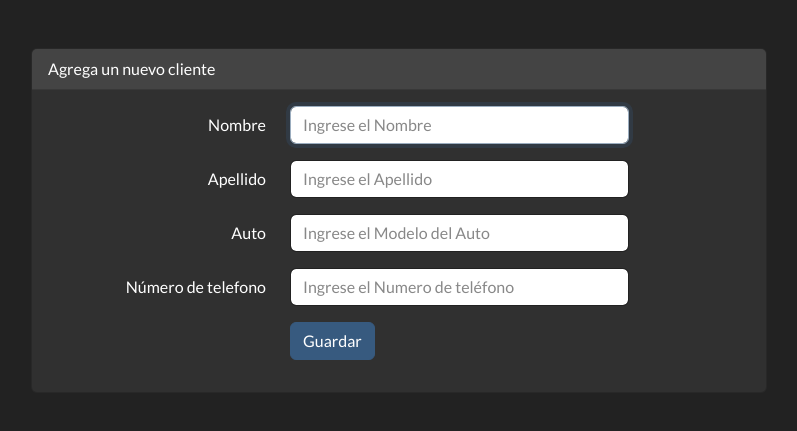
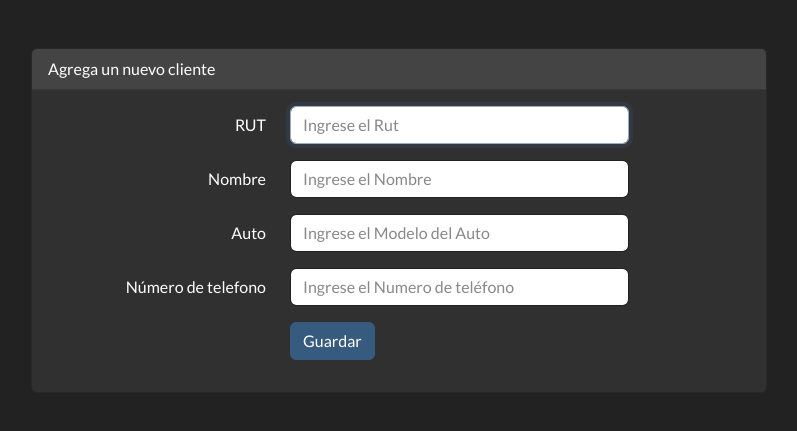
Before and after one commit to s4mu31m/Clinicar, a PHP site: page /add.php in a window 1280 px wide. Shown: the part 72-503 px from the top of the page, without its empty margins (241-1038 px from the left). Run offline with PHP 8.4, Linux system fonts and the light colour scheme; some libraries are stand-ins or nearby versions.

```diff
--- a/add.php
+++ b/add.php
@@ -4,7 +4,7 @@
     $error = null;
 
     if($_SERVER["REQUEST_METHOD"] == "POST"){
-      if (empty($_POST["nombre"]) || empty($_POST["apellido"]) || empty($_POST["auto"]) || empty($_POST["telefono"])){
+      if (empty($_POST["Rut"]) || empty($_POST["nombre"]) || empty($_POST["auto"]) || empty($_POST["telefono"])){
         $error = "Por favor rellena todos los datos";
 
       }else if(strlen($_POST["telefono"])< 9){
@@ -12,14 +12,15 @@
 
       }else{
 
-        $nombre      = $_POST["nombre"];
-        $apellido    = $_POST["apellido"];
-        $auto        = $_POST["auto"];
-        $phoneNumber = $_POST["telefono"];
 
-        $statement = $conn->prepare("INSERT INTO info_cliente (nombre,apellido, 'auto',telefono) VALUES (:nombre,:apellido,:'auto', :telefono)");
-        $statement->bindParam(":nombre",   $_POST["nombre"]);
-        $statement->bindParam(":apellido", $_POST["apellido"]);
+        $rut      = $_POST["Rut"];
+        $nombre   = $_POST["nombre"];
+        $auto     = $_POST["auto"];
+        $telefono = $_POST["telefono"];
+
+        $statement = $conn->prepare("INSERT INTO info_cliente (Rut, nombre,apellido, 'auto',telefono) VALUES (:Rut, :nombre,:apellido,:'auto', :telefono)");
+        $statement->bindParam(":nombre",   $_POST["Rut"]);
+        $statement->bindParam(":apellido", $_POST["nombre"]);
         $statement->bindParam(":auto",     $_POST["auto"]);
         $statement->bindParam(":telefono", $_POST["telefono"]);
         $statement->execute();
@@ -101,6 +102,13 @@
 
                   <?php } ?>
                   <form method="POST" action="add.php">
+                  <div class="mb-3 row">
+                      <label for="Rut" class="col-md-4 col-form-label text-md-end">RUT</label>
+
+                      <div class="col-md-6">
+                        <input id="Rut" type="text" class="form-control" id="Rut" placeholder = "Ingrese el Rut" required autocomplete="Rut" autofocus>
+                      </div>
+                    </div>
                     <div class="mb-3 row">
                       <label for="nombre" class="col-md-4 col-form-label text-md-end">Nombre</label>
 
@@ -109,17 +117,8 @@
                       </div>
                     </div>
 
-
                     <div class="mb-3 row">
-                      <label for="apellido" class="col-md-4 col-form-label text-md-end">Apellido</label>
-
-                      <div class="col-md-6">
-                        <input id="apellido" type="text" class="form-control" id="apellido"placeholder = "Ingrese el Apellido" required autocomplete="apellido" autofocus>
-                      </div>
-                    </div>
-
-                    <div class="mb-3 row">
-                    <label for="nombre" class="col-md-4 col-form-label text-md-end">Auto</label>
+                    <label for="auto" class="col-md-4 col-form-label text-md-end">Auto</label>
 
                     <div class="col-md-6">
                         <input id="auto" type="text" class="form-control" id="auto" placeholder = "Ingrese el Modelo del Auto" required autocomplete="auto" autofocus>
--- a/delete.php
+++ b/delete.php
@@ -2,9 +2,9 @@
 
 require "db.php";
 
-$id = $_GET["id"];
+$id = $_GET["Rut"];
 
-$statement = $conn->prepare("SELECT * FROM contacts WHERE id = :id");
+$statement = $conn->prepare("SELECT * FROM info_cliente WHERE Rut = :id");
 $statement->execute([":id" => $id]);
 
 if($statement->rowCount()== 0){
@@ -13,6 +13,6 @@ if($statement->rowCount()== 0){
   return;
 }
 
-$conn->prepare("DELETE FROM contacts WHERE id = :id")->execute([":id" => $id]);
+$conn->prepare("DELETE FROM info_cliente WHERE Rut = :id")->execute([":id" => $id]);
 
 header("Location: index.php");
--- a/sql/setup.sql
+++ b/sql/setup.sql
@@ -88,7 +88,6 @@ DROP TABLE IF EXISTS `info_cliente`;
 CREATE TABLE `info_cliente` (
   `Rut` varchar(20) NOT NULL,
   `nombre` char(20) DEFAULT NULL,
-  `apellido` char(20) DEFAULT NULL,
   `auto` varchar(30) DEFAULT NULL,
   `telefono` int DEFAULT NULL,
   PRIMARY KEY (`Rut`),
@@ -96,7 +95,7 @@ CREATE TABLE `info_cliente` (
   CONSTRAINT `Fk_Info_Cliente_` FOREIGN KEY (`Rut`) REFERENCES `auto` (`Patente`)
 );
 
-INSERT INTO `info_cliente` VALUES ('27169879-8','César','Linares','Chevrolet Spark',936936243),('27169879-K','Samuel','Montiel','Audi A8',936936224),('6289643-0','Pascual','Peralta','Ford F-150',936936242);
+INSERT INTO `info_cliente` VALUES ('27169879-8','César Linares','Chevrolet Spark',936936243),('27169879-K','Samuel Montiel','Audi A8',936936224),('6289643-0','Pascual Peralta','Ford F-150',936936242);
 
 
 UNLOCK TABLES;
@@ -106,7 +105,6 @@ DROP TABLE IF EXISTS `info_empleado`;
 CREATE TABLE `info_empleado` (
   `Cod_Empleado` int DEFAULT NULL,
   `nombre` char(10) DEFAULT NULL,
-  `apellido` char(10) DEFAULT NULL,
   KEY `Cod_Empleado` (`Cod_Empleado`),
   KEY `nombre` (`nombre`),
   CONSTRAINT `Fk_EmpleadoCOd_` FOREIGN KEY (`Cod_Empleado`) REFERENCES `empleado` (`Cod_Empleado`)
```
Also changed, not shown: edit.php (+13 -5 lines).
